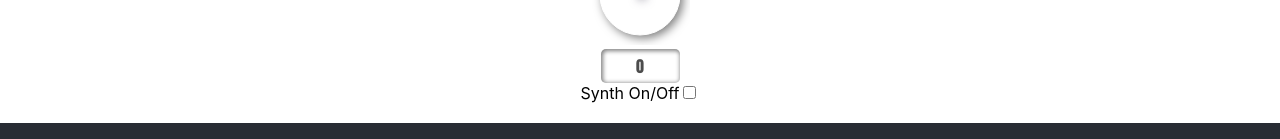
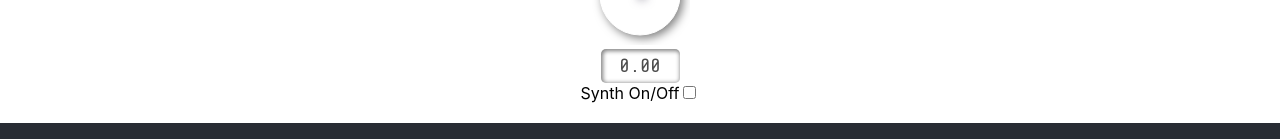
Before and after one commit to kawadumax/WebAudioSynthesizer, a React (Create React App) app: page / in a window 1280 px wide. Shown: the part 147-286 px from the top of the page. Built offline with nearby package versions, Linux system fonts and the light colour scheme.

Commit message:
常に小数点第二位まで表示されるように変更

```diff
--- a/src/components/parts/Display.tsx
+++ b/src/components/parts/Display.tsx
@@ -6,7 +6,7 @@ interface Props {
 }
 
 const Display = ({ parameter }: Props) => {
-  return <p className="parameter-display">{parameter}</p>;
+  return <p className="parameter-display">{parameter.toFixed(2)}</p>;
 };
 
 export default Display;
--- a/src/components/parts/Knob.tsx
+++ b/src/components/parts/Knob.tsx
@@ -22,7 +22,6 @@ const Knob = ({
   const knobCenterPos = { x: 50, y: 50 };
 
   const [angle, setAngle] = useState<number>(0);
-  // const [value, setValue] = useState<number>(defaultValue);
   const [isDragging, setIsDragging] = useState<boolean>(false);
   const [currentPos, setCurrentPos] = useState<Position>({ x: 0, y: 0 });
 
@@ -30,6 +29,8 @@ const Knob = ({
 
   const minAngle = -120;
   const maxAngle = 120;
+
+  // handleValueChange(defaultValue);
 
   useEffect(() => {
     if (isDragging) {
@@ -83,7 +84,7 @@ const Knob = ({
       const dx = currentPos.x - (svgPos.x + knobCenterPos.x);
       const dy = currentPos.y - (svgPos.y + knobCenterPos.y);
       // rotateにはdegreeを渡すのでラジアンから変換する。
-      // atan2は(dy,dx)と渡すのが普通だけど、回転の開始角を下から始めたかったので
+      // atan2は(dy,dx)と渡すのが普通だけど、回転の開始角を下から始めるため
       // dyとdxを入れ替えて、かつ上下を入れ替えて渡している。
       angle = Math.atan2(dx, -dy) * (180 / Math.PI);
     }
@@ -99,7 +100,7 @@ const Knob = ({
     const rateAngle = (angle - minAngle) / (maxAngle - minAngle);
     //重みを元に現在のvalueを計算
     const value = (maxValue - minValue) * rateAngle + minValue;
-    return Number(value.toFixed(2));
+    return value;
   };
 
   // degree指定
--- a/src/styles/Display.scss
+++ b/src/styles/Display.scss
@@ -1,3 +1,5 @@
+@import url("https://fonts.googleapis.com/css2?family=Share+Tech+Mono&display=swap");
+
 .parameter-display {
   //   filter: drop-shadow(3px 3px 5px rgba(0, 0, 0, 0.5));
   display: block;
@@ -9,6 +11,7 @@
   background-color: white;
   color: rgba(0, 0, 0, 0.7);
   border-radius: 5px;
-  font-family: Impact, Haettenschweiler, "Arial Narrow Bold", sans-serif;
+  font-family: "Share Tech Mono", monospace;
+  font-size: larger;
   box-shadow: 1px 1px 4px 1px rgba(0, 0, 0, 0.5) inset;
 }
```
